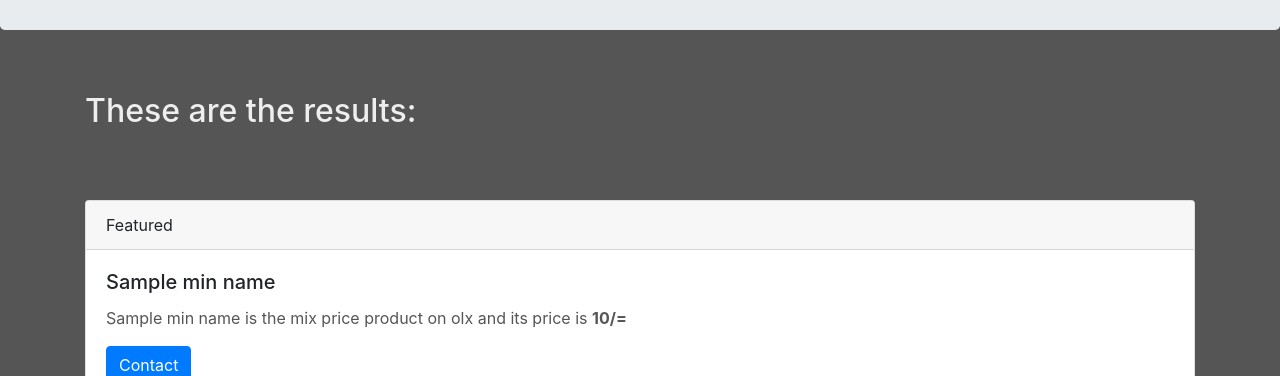
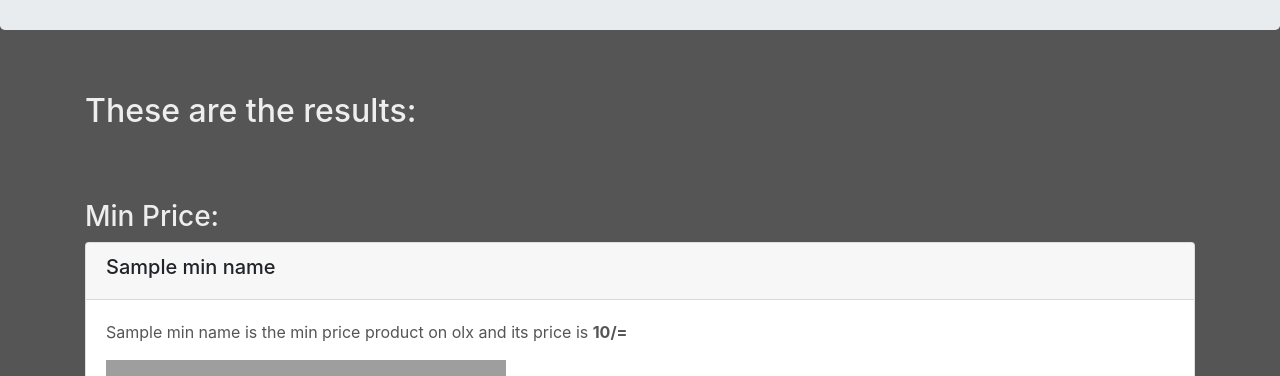
Before and after one commit to whodanyalahmed/OLXScraper, a Django app: template scraper/templates/search.html in a window 1280 px wide. Shown: the part 202-578 px from the top of the page. Run offline with Django 3.2, Linux system fonts and the light colour scheme; the template is opened without the code that fills it: most values are stand-ins (such as "Sample title", 1, 10 or a date in 2020); some libraries are stand-ins or nearby versions; grey boxes are pictures that could not be loaded.

Commit message:
updated app with max and img func

```diff
--- a/scraper/static/css/main.css
+++ b/scraper/static/css/main.css
@@ -1,8 +1,9 @@
 body{
     background: #555 !important;
+    padding-bottom:40px;
 }
 
-h2{
+h2,h3{
     color:#eee;
     line-height: 2em;
     margin-bottom:20px;
--- a/scraper/templates/search.html
+++ b/scraper/templates/search.html
@@ -12,13 +12,28 @@ Search results:
 
 <div class="container">
 <h2 class="second">These are the results:</h2>
+<h3>Min Price: </h3>
 <div class="card">
   <div class="card-header">
-    Featured
+    <h5> {{min_name}} </h5>
   </div>
   <div class="card-body">
-    <h5 class="card-title">{{min_name}}</h5>
-    <p class="card-text">{{min_name}} is the mix price product on olx and its price is <b>{{min_price}}/=</b></p>
+    <p class="card-text">{{min_name}} is the min price product on olx and its price is <b>{{min_price}}/=</b></p>
+    <img src="{{minsrc}}" ><br><br>
+    <a href="#" align="right" class="btn btn-primary">Contact</a>
+  </div>
+</div>
+
+
+<br><br>
+<h3>Max Price: </h3>
+<div class="card">
+  <div class="card-header">
+    <h5> {{max_name}} </h5>
+  </div>
+  <div class="card-body">
+    <p class="card-text">{{max_name}} is the max price product on olx and its price is <b>{{max_price}}/=</b></p>
+    <img src="{{maxsrc}}" ><br><br>
     <a href="#" class="btn btn-primary">Contact</a>
   </div>
 </div>
```
Also changed, not shown: scraper/views.py (+20 -2 lines).
